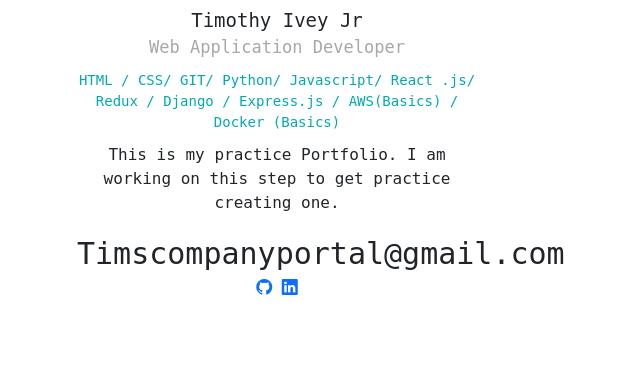
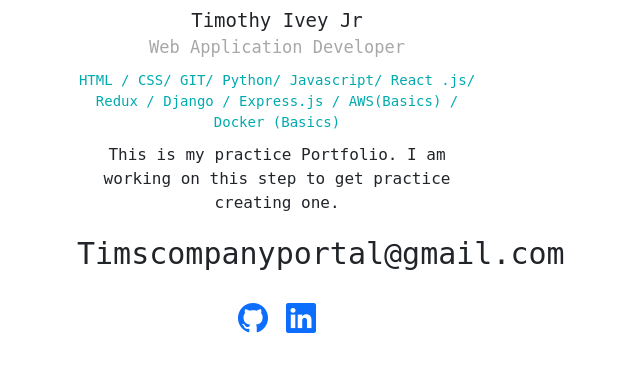
Before and after one commit to TimothyIveyJR/new-project, a PHP site: page / in a window 1280 px wide. Shown: the part 294-666 px from the top of the page, without its empty margins (363-1003 px from the left). Run offline with PHP 8.4, Linux system fonts and the light colour scheme; some libraries are stand-ins or nearby versions.

Commit message:
Added linkedin and github button and added css style to them

```diff
--- a/style.css
+++ b/style.css
@@ -54,3 +54,8 @@ ABOUT
     margin-top: 14px;
     font-size: 30px;
 }
+
+#about .icons{
+    margin-top: 20px;
+    font-size: 30px;
+}
```
